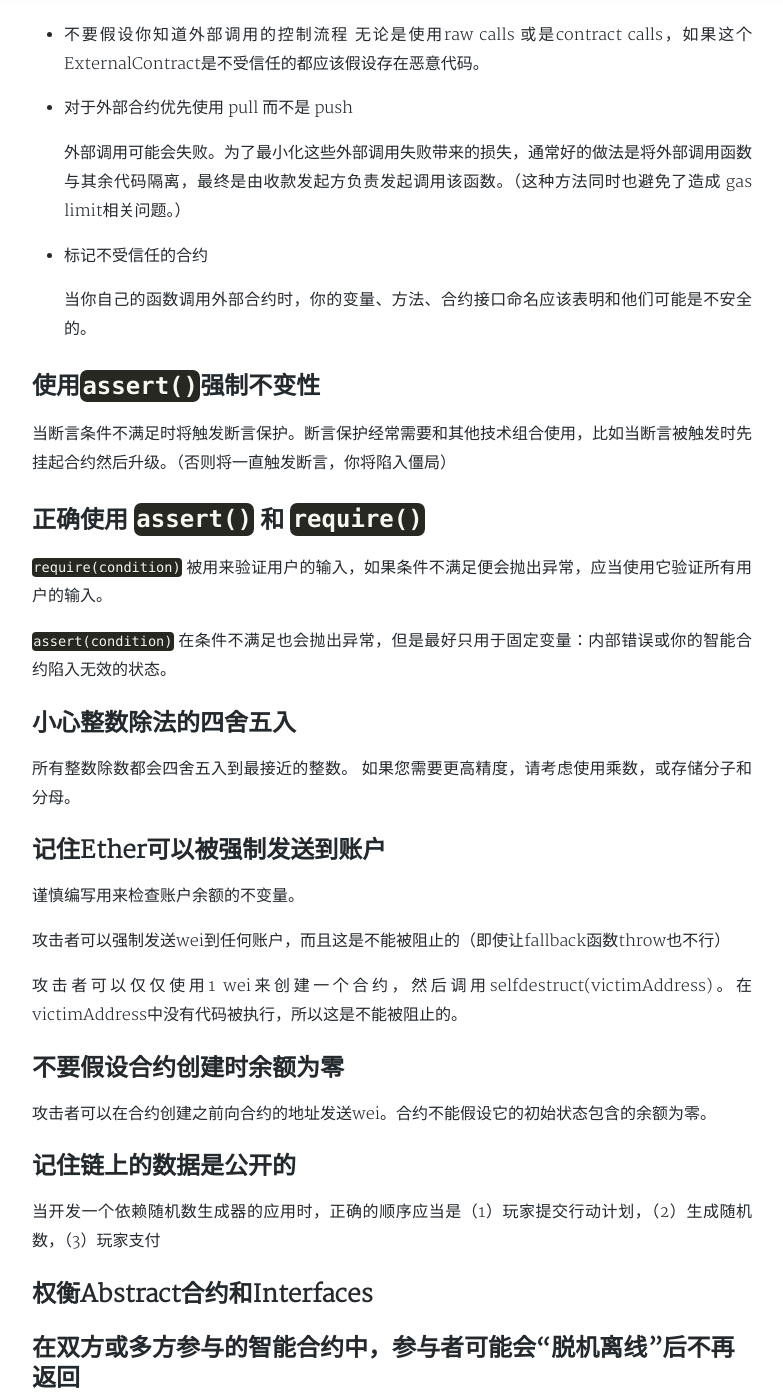
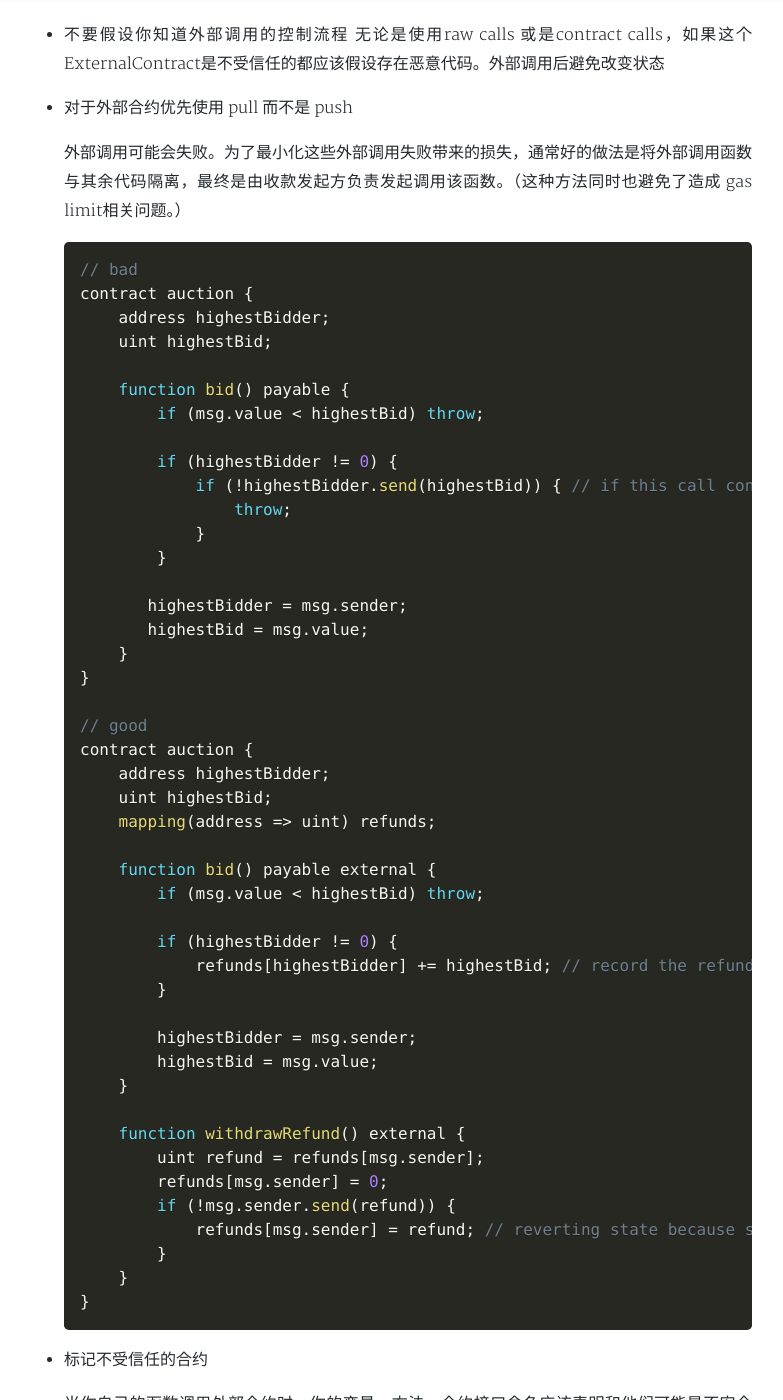
Before and after one commit to june111/june111.github.io, a Jekyll site: the page built from _posts/2019-03-01-use-solidity-safty.md, in a window 1280 px wide and 1400 px high, scrolled down 1203 px. Shown: the whole window, without its empty margins (248-1031 px from the left). Built offline with Jekyll 4.4.1, drawn with Linux system fonts in a browser that asks for light colours; nearby versions of some CDN libraries; comment, search, counter and statistics services are not loaded; a style sheet for code colours, icons or effects is not loaded; some of the changed text lies outside the part shown.

Commit message:
add post

````diff
--- a/_posts/2019-03-01-use-solidity-safty.md
+++ b/_posts/2019-03-01-use-solidity-safty.md
@@ -28,25 +28,75 @@ date: 2019-03-01
 	如果你选择使用底层方法，一定要检查返回值来对可能的错误进行处理。
 
 * 不要假设你知道外部调用的控制流程
-	无论是使用raw calls 或是contract calls，如果这个ExternalContract是不受信任的都应该假设存在恶意代码。
+	无论是使用raw calls 或是contract calls，如果这个ExternalContract是不受信任的都应该假设存在恶意代码。外部调用后避免改变状态
 
 * 对于外部合约优先使用 pull 而不是 push
 
 	外部调用可能会失败。为了最小化这些外部调用失败带来的损失，通常好的做法是将外部调用函数与其余代码隔离，最终是由收款发起方负责发起调用该函数。（这种方法同时也避免了造成 gas limit相关问题。）
 
+	```js
+	// bad
+	contract auction {
+	    address highestBidder;
+	    uint highestBid;
+
+	    function bid() payable {
+	        if (msg.value < highestBid) throw;
+
+	        if (highestBidder != 0) {
+	            if (!highestBidder.send(highestBid)) { // if this call consistently fails, no one else can bid
+	                throw;
+	            }
+	        }
+
+	       highestBidder = msg.sender;
+	       highestBid = msg.value;
+	    }
+	}
+
+	// good
+	contract auction {
+	    address highestBidder;
+	    uint highestBid;
+	    mapping(address => uint) refunds;
+
+	    function bid() payable external {
+	        if (msg.value < highestBid) throw;
+
+	        if (highestBidder != 0) {
+	            refunds[highestBidder] += highestBid; // record the refund that this user can claim
+	        }
+
+	        highestBidder = msg.sender;
+	        highestBid = msg.value;
+	    }
+
+	    function withdrawRefund() external {
+	        uint refund = refunds[msg.sender];
+	        refunds[msg.sender] = 0;
+	        if (!msg.sender.send(refund)) {
+	            refunds[msg.sender] = refund; // reverting state because send failed
+	        }
+	    }
+	}
+	```
+
 * 标记不受信任的合约
 
 	当你自己的函数调用外部合约时，你的变量、方法、合约接口命名应该表明和他们可能是不安全的。
+
+* Don't delegatecall to untrusted code
 
 ### 使用`assert()`强制不变性
 
 当断言条件不满足时将触发断言保护。断言保护经常需要和其他技术组合使用，比如当断言被触发时先挂起合约然后升级。（否则将一直触发断言，你将陷入僵局）
 
-### 正确使用 `assert()` 和 `require()`
+### 正确使用 `assert()`,`require()`和`revert()`
 
 `require(condition)` 被用来验证用户的输入，如果条件不满足便会抛出异常，应当使用它验证所有用户的输入。
 
 `assert(condition)` 在条件不满足也会抛出异常，但是最好只用于固定变量：内部错误或你的智能合约陷入无效的状态。
+
 
 ### 小心整数除法的四舍五入
 
@@ -83,19 +133,29 @@ date: 2019-03-01
 明确标明函数和状态变量的可见性。函数可以声明为 external，public， internal 或 private。
 
 * private: 修饰的变量和函数，只能在其所在的合约中调用和访问，即使是其子合约也没有权限访问。
-* public: 修饰的变量和函数，任何用户或者合约都能调用和访问
+* public: 修饰的变量和函数，任何用户或者合约都能调用和访问。可以在内部调用，也可以通过消息调用。对于公共状态变量，将生成一个自动getter函数。
 * internal: 和 private 类似，不过， 如果某个合约继承自其父合约，这个合约即可以访问父合约中定义的“内部”函数。
-* external: 与 public 类似，只不过这些函数只能在合约之外调用 - 它们不能被合约内的其他函数调用。
+* external: 与 public 类似，只不过这些函数只能在合约之外调用 - 它们不能被合约内的其他函数调用。接收大型数据数组时，有时效率更高。
+
+### Use modifiers only for assertions
+
+仅在断言使用修饰符。不在方法使用。
+
+使用修饰符代替函数（如isowner（））中的条件检查，否则在函数内部使用require或revert。这使得您的智能合约代码更易于阅读和审计。
+
+### 标明 payable 函数和状态变量
+
+Solidity 从 0.4 开始，每个接受 ether 的方法都必须使用 payable 修饰符。
+
+Declare variables and especially function arguments as `address payable`, if you want to call transfer on them. You can use `.transfer(..)` and `.send(..)` on `address payable`, but not on `address`.
 
 ### 将程序锁定到特定的编译器版本
 
 `pragma solidity 0.4.4;`
 
-### 小心分母为零 (Solidity < 0.4)
+### 使用时间监测合约的活动
 
-确保你使用的Solidity版本至少为 0.4。
-
-### 区分函数和事件
+### 区分函数和事件 (Solidity < 0.4.21)
 
 为了防止函数和事件（Event）产生混淆，命名一个事件使用大写并加入前缀（我们建议LOG）。对于函数， 始终以小写字母开头，构造函数除外。
 
@@ -117,6 +177,17 @@ selfdestruct（旧版本为'suicide）
 keccak256（旧版本为sha3）。
 `require(msg.sender.send(1 ether))` => `msg.sender.transfer(1 ether)`。
 
+### Be aware that 'Built-ins' can be shadowed
+
+### Avoid using tx.origin
+
+### The 15-second Rule
+
+### Multiple Inheritance Caution
+
+### Use interface type instead of the address for type safety
+
+### Avoid using extcodesize to check for Externally Owned Accounts
 
 ## 安全相关的文件和程序
 
````
Also changed, not shown: _drafts/web-collection.md (+1 -0 lines), _drafts/写智能合约技巧.md (+14 -17 lines), _drafts/智能合约攻击.md (deleted, +0 -38 lines), _posts/2019-03-05-solidity-known-attacks.md (added, +191 -0 lines), README.md.
